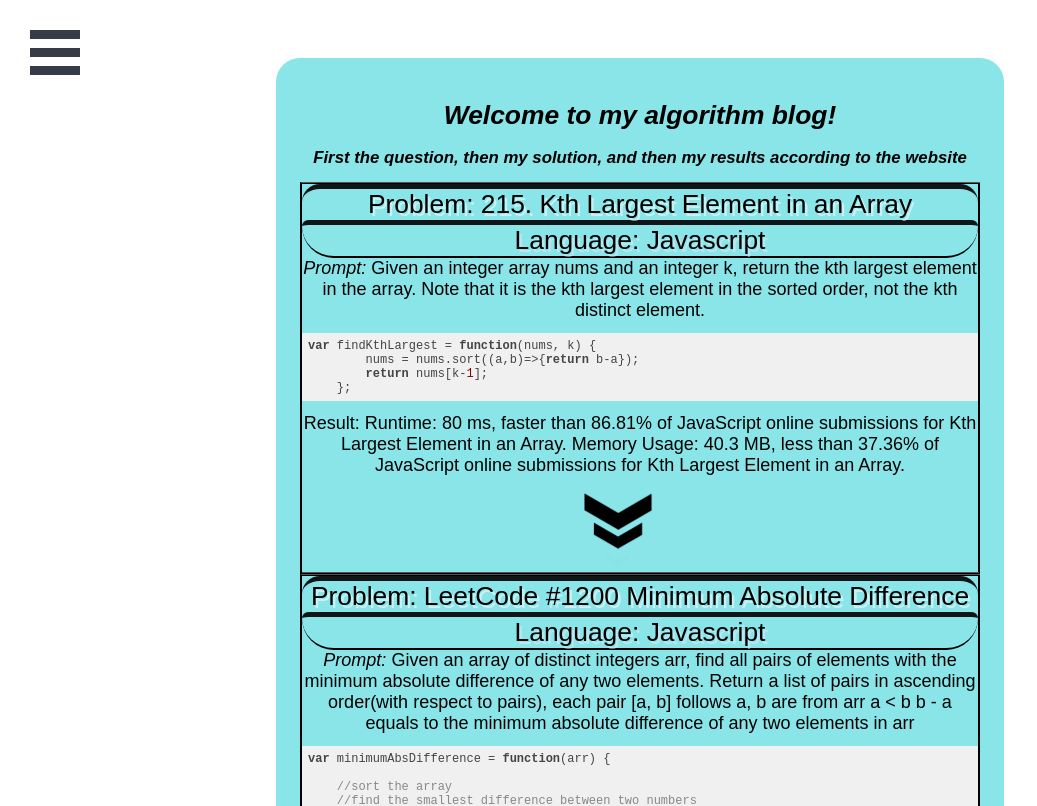
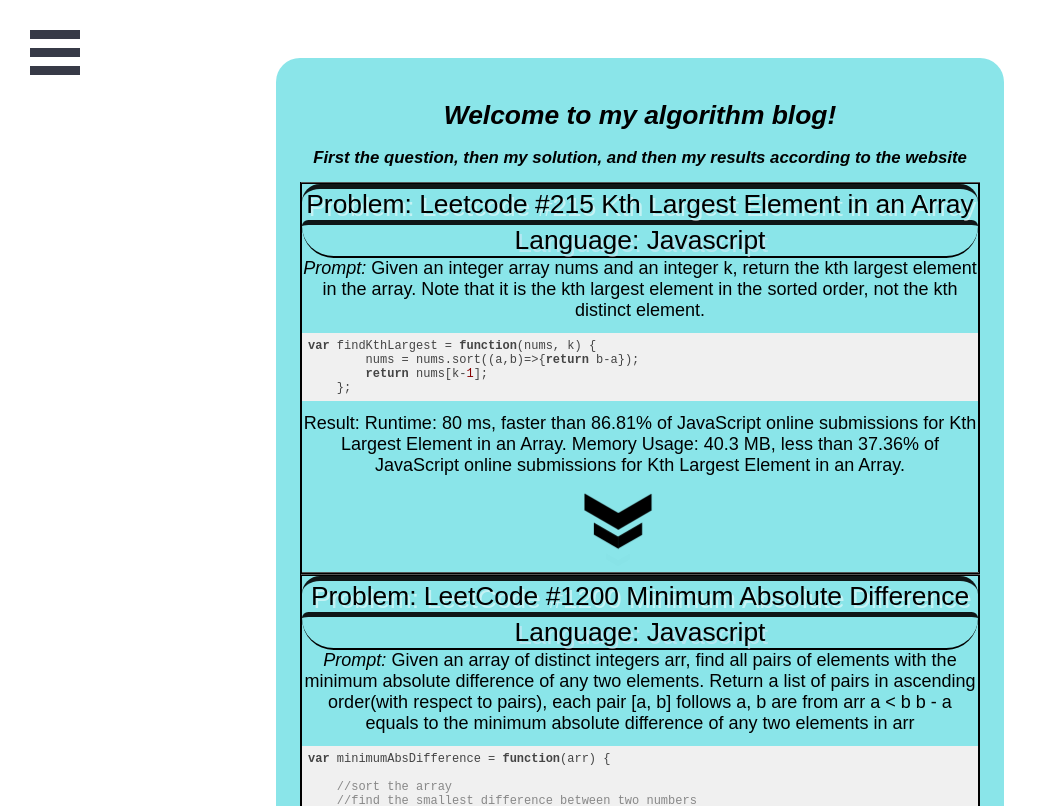
Before and after one commit to pachown/Thomas-McNutt-Website, a Next.js app in the folder website/: page /algos in a window 1280 px wide. Shown: the top 806 px of the page, without its empty margins (0-1037 px from the left). Built offline with nearby package versions, Linux system fonts and the light colour scheme.

Commit message:
Changed text in algo to match standard

```diff
--- a/website/algorithms.js
+++ b/website/algorithms.js
@@ -5,7 +5,7 @@
 // Third element is a basic test
 // Fourth element is the most complicated solution I can find on leetcode with deep description of how it differs from my solution
 let algos = {
-    '215. Kth Largest Element in an Array':[`Given an integer array nums and an integer k, return the kth largest element in the array.
+    'Leetcode #215 Kth Largest Element in an Array':[`Given an integer array nums and an integer k, return the kth largest element in the array.
 
     Note that it is the kth largest element in the sorted order, not the kth distinct element.
 
```
